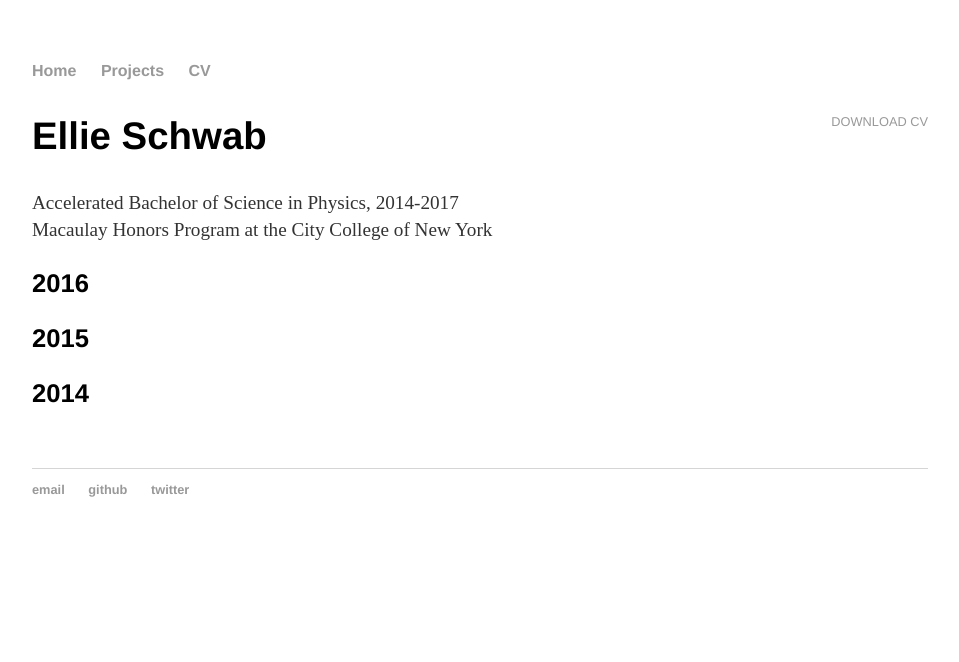
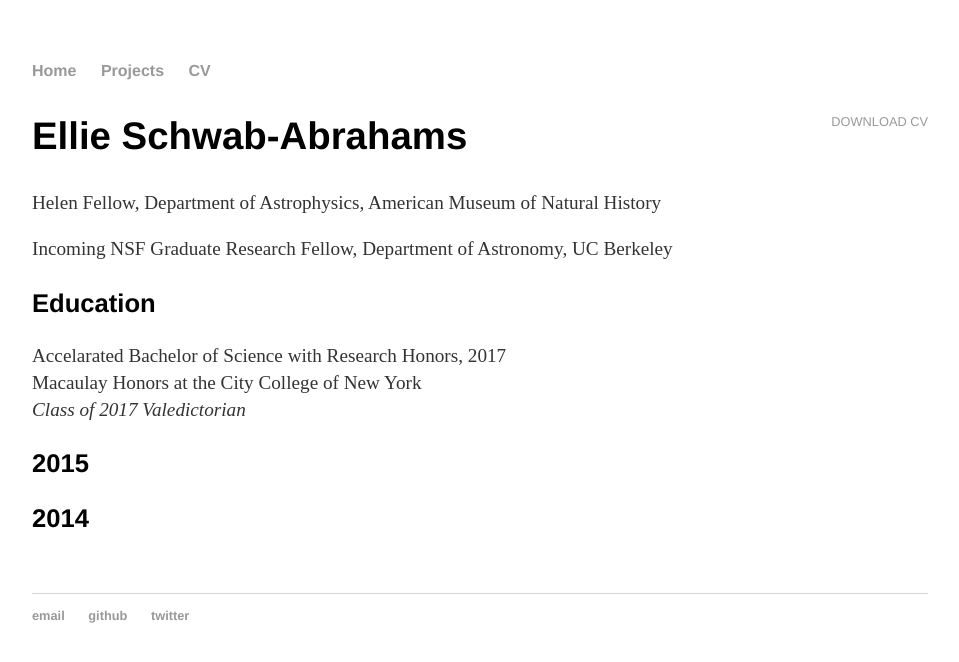
Before and after one commit to elliesch/elliesch.github.io, a Jekyll site: the page built from cv/index.html, in a window 1280 px wide. Shown: the top 662 px of the page, without its empty margins (160-1119 px from the left). Built offline with Jekyll 4.4.1, drawn with Linux system fonts in a browser that asks for light colours.

Commit message:
updated CV

```diff
--- a/cv/index.html
+++ b/cv/index.html
@@ -5,11 +5,14 @@ title: Ellie's CV
 
 <div class="cv">
 	<a href="#" class="download" title="Download CV as PDF">Download CV</a>
-		<h2>Ellie Schwab</h2>
-		<p> Accelerated Bachelor of Science in Physics, 2014-2017 <br>
-		Macaulay Honors Program at the City College of New York </p>
+		<h2>Ellie Schwab-Abrahams</h2>
+		<p> Helen Fellow, Department of Astrophysics, American Museum of Natural History </p>
+		<p> Incoming NSF Graduate Research Fellow, Department of Astronomy, UC Berkeley </p>
 
-		<h3>2016</h3>
+		<h3>Education</h3>
+		<p> Accelarated Bachelor of Science with Research Honors, 2017 <br/>
+			Macaulay Honors at the City College of New York <br/>
+			<i>Class of 2017 Valedictorian</i> </p>
 
 		<h3>2015</h3>
 
```
